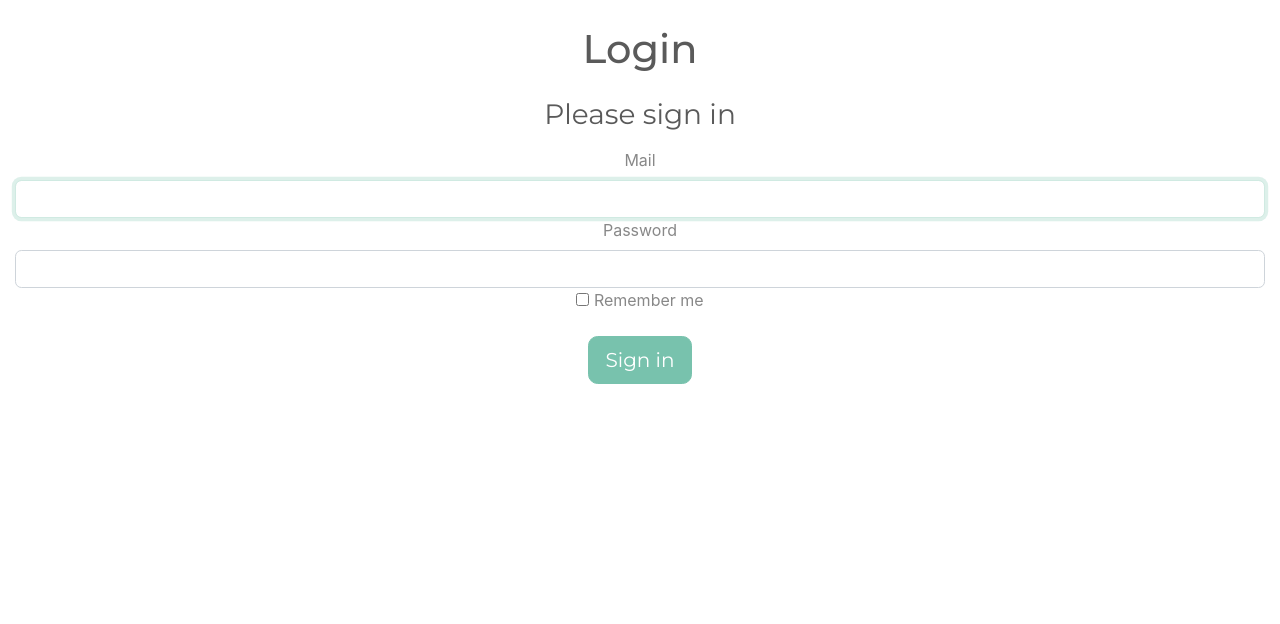
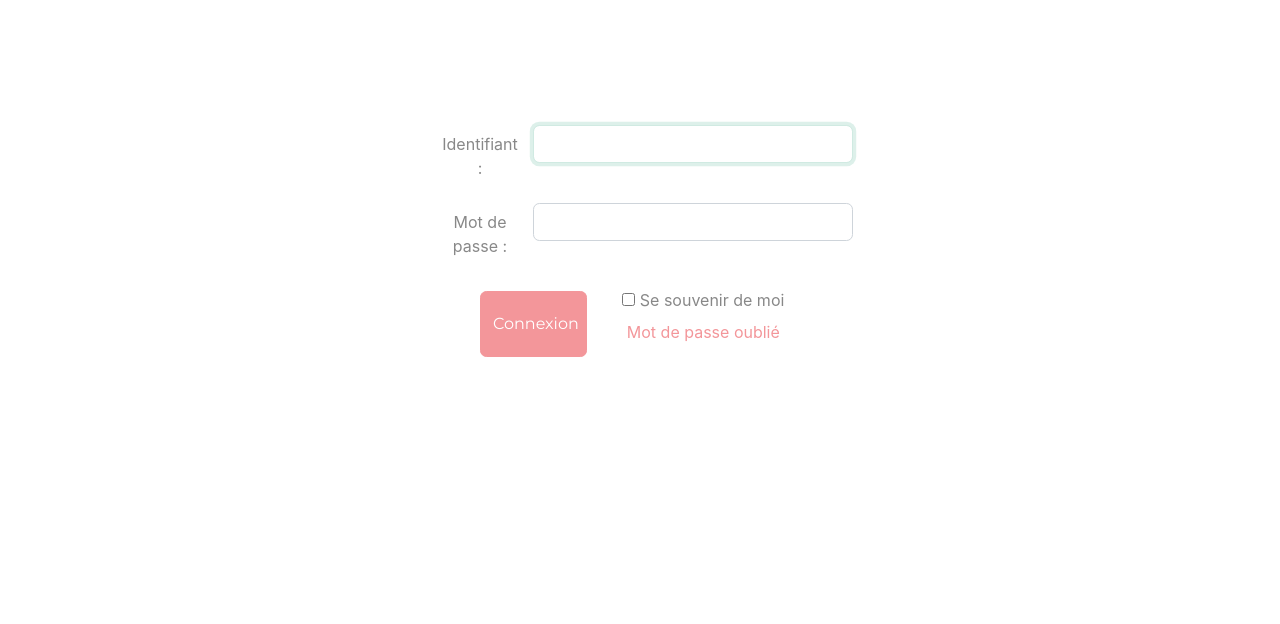
Before and after one commit to CarineLeonard/sortir.com, a Symfony app: template templates/security/login.html.twig in a window 1280 px wide. Shown: the part 56-680 px from the top of the page. Run offline with Twig, Linux system fonts and the light colour scheme; the template is opened without the code that fills it, so the values that code supplies are empty; some libraries are stand-ins or nearby versions.

Commit message:
Avancement page de login : elle est visuallement ok, il manque : - connexion via email OU pseudo - page mot de passe oublié

```diff
--- a/public/css/style.css
+++ b/public/css/style.css
@@ -2,3 +2,11 @@
 h1 {
     margin: 25px;
 }
+
+.centre {
+    margin-top: 10%;
+}
+
+.btn {
+    margin: 10px;
+}
--- a/templates/security/login.html.twig
+++ b/templates/security/login.html.twig
@@ -1,10 +1,10 @@
 {% extends 'base.html.twig' %}
 
 {% block title %}Login{% endblock %}
-{% block titre %}Login {% endblock %}
+{% block titre %} {% endblock %}
 
 {% block body %}
-<form method="post">
+<form method="post" class="centre">
     {% if error %}
         <div class="alert alert-danger">{{ error.messageKey|trans(error.messageData, 'security') }}</div>
     {% endif %}
@@ -15,26 +15,28 @@
         </div>
     {% endif %}
 
-    <h1 class="h3 mb-3 font-weight-normal">Please sign in</h1>
-    <label for="inputMail">Mail</label>
-    <input type="text" value="{{ last_username }}" name="mail" id="inputMail" class="form-control" required autofocus>
-    <label for="inputPassword">Password</label>
-    <input type="password" name="password" id="inputPassword" class="form-control" required>
+    <div class="form-group row justify-content-center">
+        <label for="inputMail" class="col-sm-1 col-form-label">Identifiant : </label>
+        <input type="text" value="{{ last_username }}" name="mail" id="inputMail" class="form-control col-sm-3" required autofocus>
+    </div>
+    <div class="form-group row justify-content-center">
+        <label for="inputPassword" class="col-sm-1 col-form-label">Mot de passe :</label>
+        <input type="password" name="password" id="inputPassword" class="form-control col-sm-3" required>
+    </div>
+    <input type="hidden" name="_csrf_token"
+           value="{{ csrf_token('authenticate') }}" >
 
-    <input type="hidden" name="_csrf_token"
-           value="{{ csrf_token('authenticate') }}"
-    >
-
-        {# See https://symfony.com/doc/current/security/remember_me.html #}
-        <div class="checkbox mb-3">
+    <div class="form-group row justify-content-center">
+        <button class="btn btn-secondary col-sm-1 col-form-label" type="submit">
+            Connexion
+        </button>
+        <div class="checkbox mb-3 col-sm-2 col-form-label">
             <label>
-                <input type="checkbox" name="_remember_me"> Remember me
+                <input type="checkbox" name="_remember_me"> Se souvenir de moi
             </label>
+            <br>
+            <a href="" class="text-secondary">Mot de passe oublié</a>
         </div>
-
-
-    <button class="btn btn-lg btn-primary" type="submit">
-        Sign in
-    </button>
+    </div>
 </form>
 {% endblock %}
```
